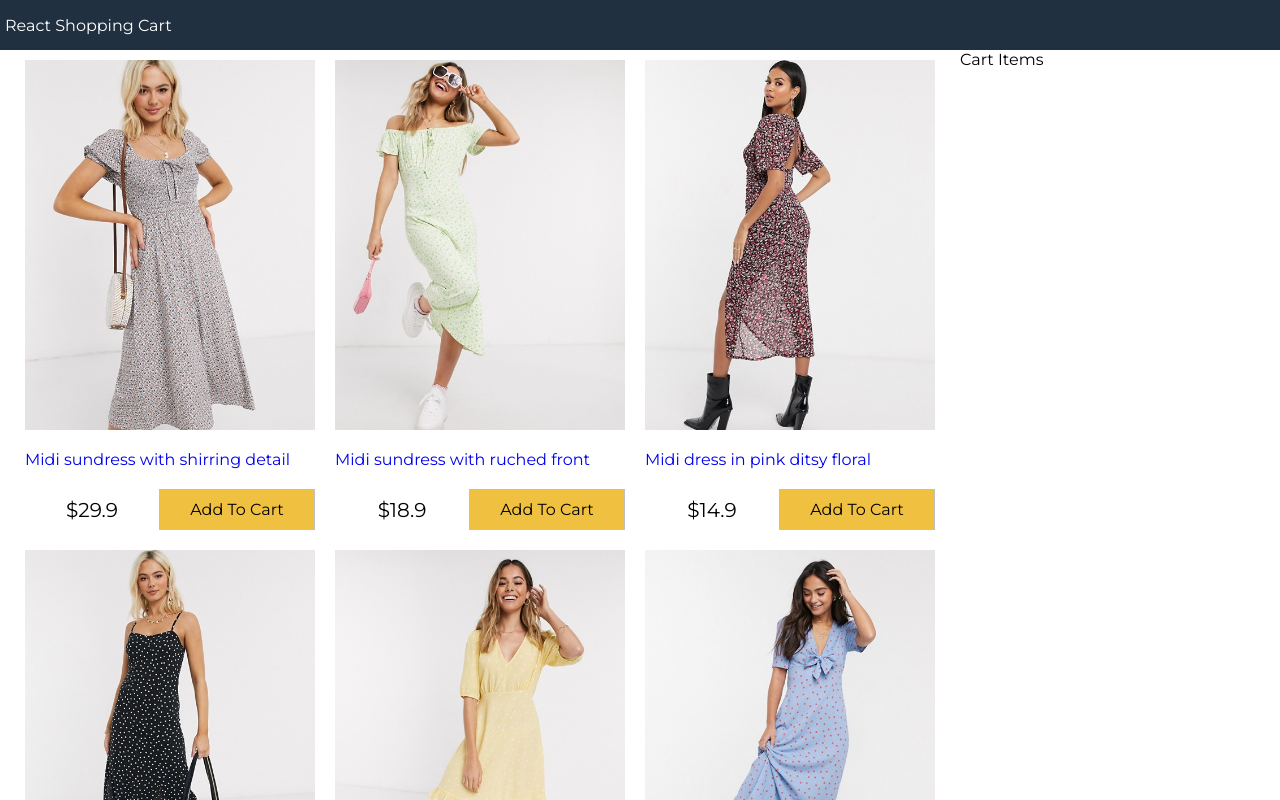
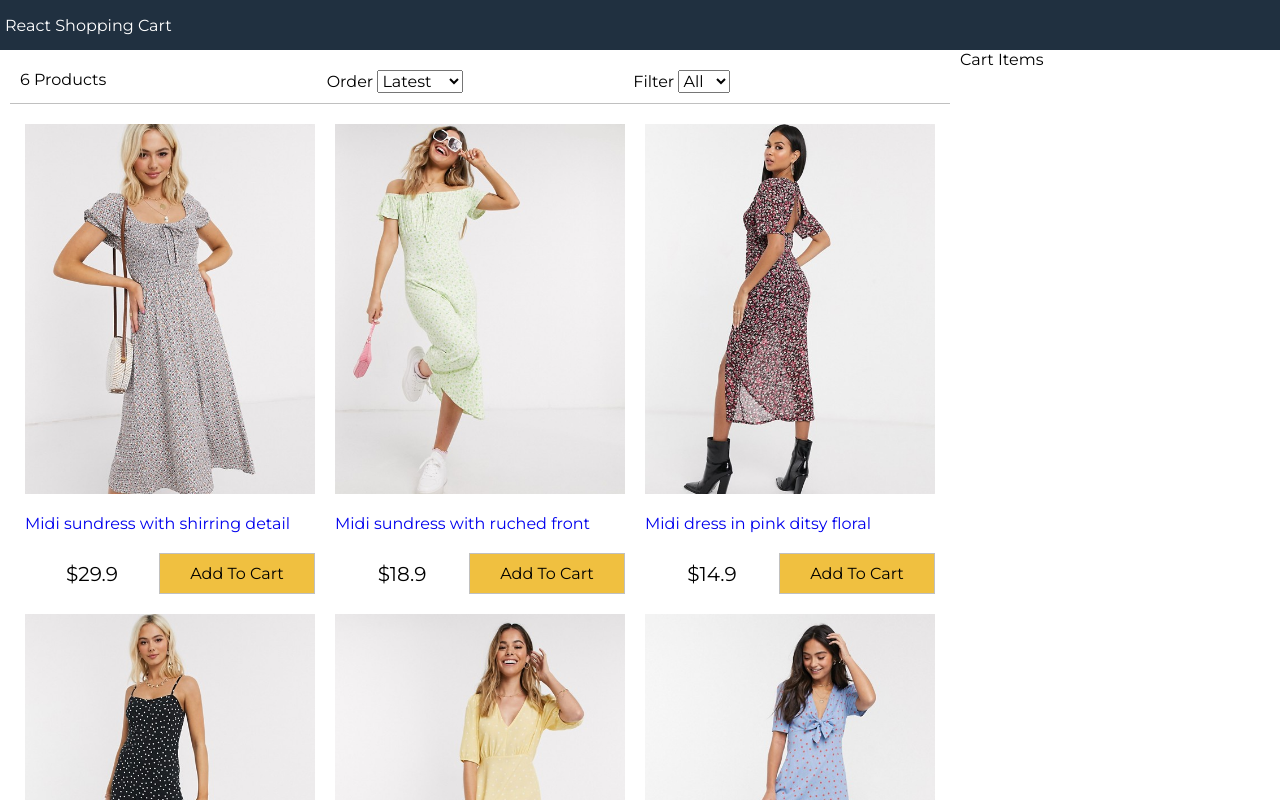
Before and after one commit to web3techno/react-shopping-cart, a React (Create React App) app: page / in a window 1280 px wide. Shown: the top 800 px of the page. Built offline with nearby package versions, Linux system fonts and the light colour scheme.

Commit message:
filter-component

```diff
--- a/src/App.js
+++ b/src/App.js
@@ -1,5 +1,6 @@
 //feature-1
 import React from "react";
+import Filter from "./components/Filter";
 import Products from "./components/Products";
 import data from "./data.json";
 
@@ -12,6 +13,32 @@
       sort: "",
     }
   }
+  sortProducts = (event) => {
+    const sort = event.target.value;
+    this.setState(state => ({
+      sort: sort,
+      products: this.state.products.slice().sort((a,b) => (
+        sort === 'lowest' ?
+        (a.price > b.price) ? 1 : -1 :
+        sort === 'highest' ?
+        (a.price < b.price) ? 1 : -1 :
+        (a._id > b._id) ? 1 : -1
+      ))
+    }));
+  }
+  filterProducts = (event) => {
+    if(event.target.value === '') {
+      this.setState({
+        size: event.target.value,
+        products: data.products
+      });
+    } else {
+      this.setState({
+        size: event.target.value,
+        products: data.products.filter((product) => product.availableSizes.indexOf(event.target.value) >= 0)
+      });
+    }
+  }
   render() {
     return (
       <div className="grid-container">
@@ -21,6 +48,7 @@
         <main>
           <div className="content">
             <div className="main">
+              <Filter count={this.state.products.length} size={this.state.size} sort={this.state.sort} filterProducts={this.filterProducts} sortProducts={this.sortProducts}></Filter>
               <Products products={this.state.products}></Products>
             </div>
             <div className="sidebar">
--- /dev/null
+++ b/src/components/Filter.js
@@ -0,0 +1,33 @@
+import React, { Component } from 'react'
+
+export default class Filter extends Component {
+  render() {
+    return (
+      <div className='filter'>
+        <div className='filter-result'>
+            {this.props.count} Products
+        </div>
+        <div className='filter-dort'>
+            Order {" "}
+            <select value={this.props.sort} onChange={this.props.sortProducts}>
+                <option>Latest</option>
+                <option value="lowest">Lowest</option>
+                <option value="highest">Highest</option>
+            </select>
+        </div>
+        <div className='filter-size'>
+            Filter {" "}
+            <select value={this.props.size} onChange={this.props.filterProducts}>
+                <option value="">All</option>
+                <option value="XS">XS</option>
+                <option value="S">S</option>
+                <option value="M">MS</option>
+                <option value="L">LS</option>
+                <option value="XL">XLS</option>
+                <option value="XXL">XXL</option>
+            </select>
+        </div>
+      </div>
+    )
+  }
+}
```
